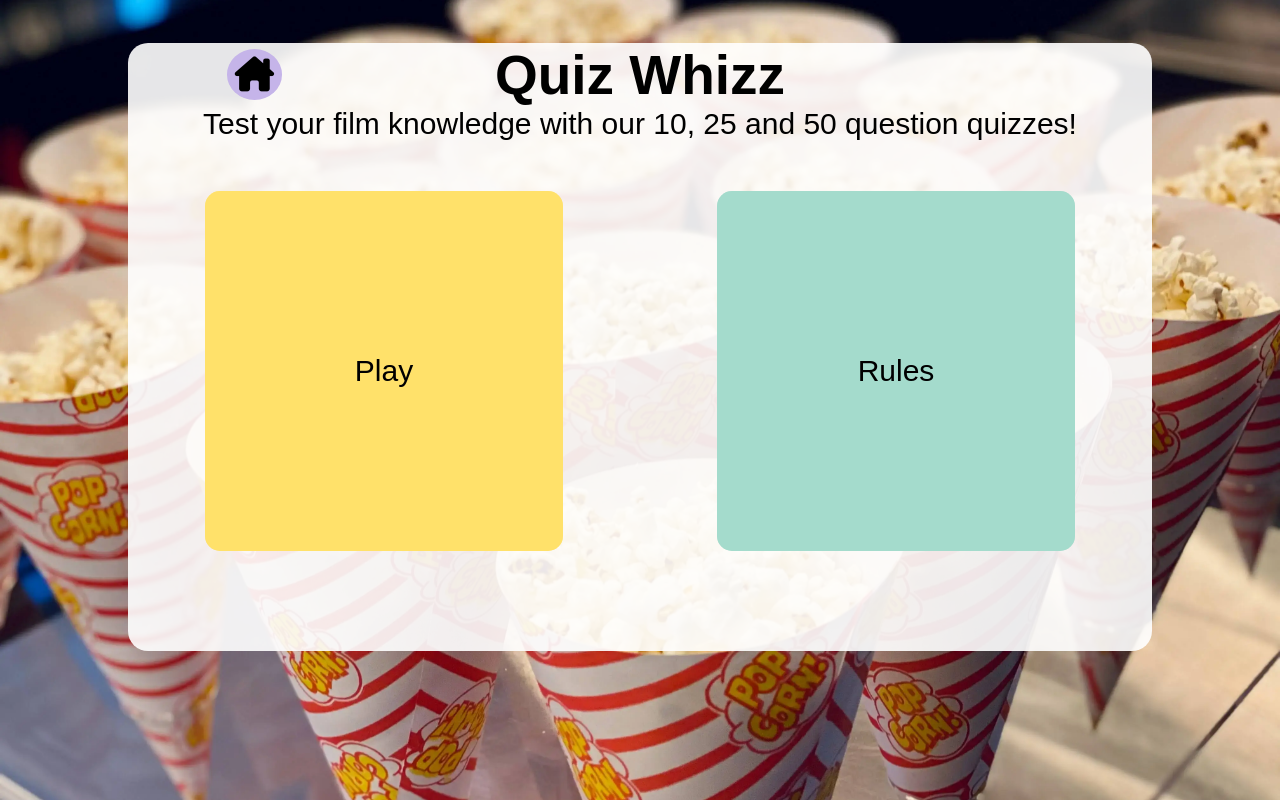
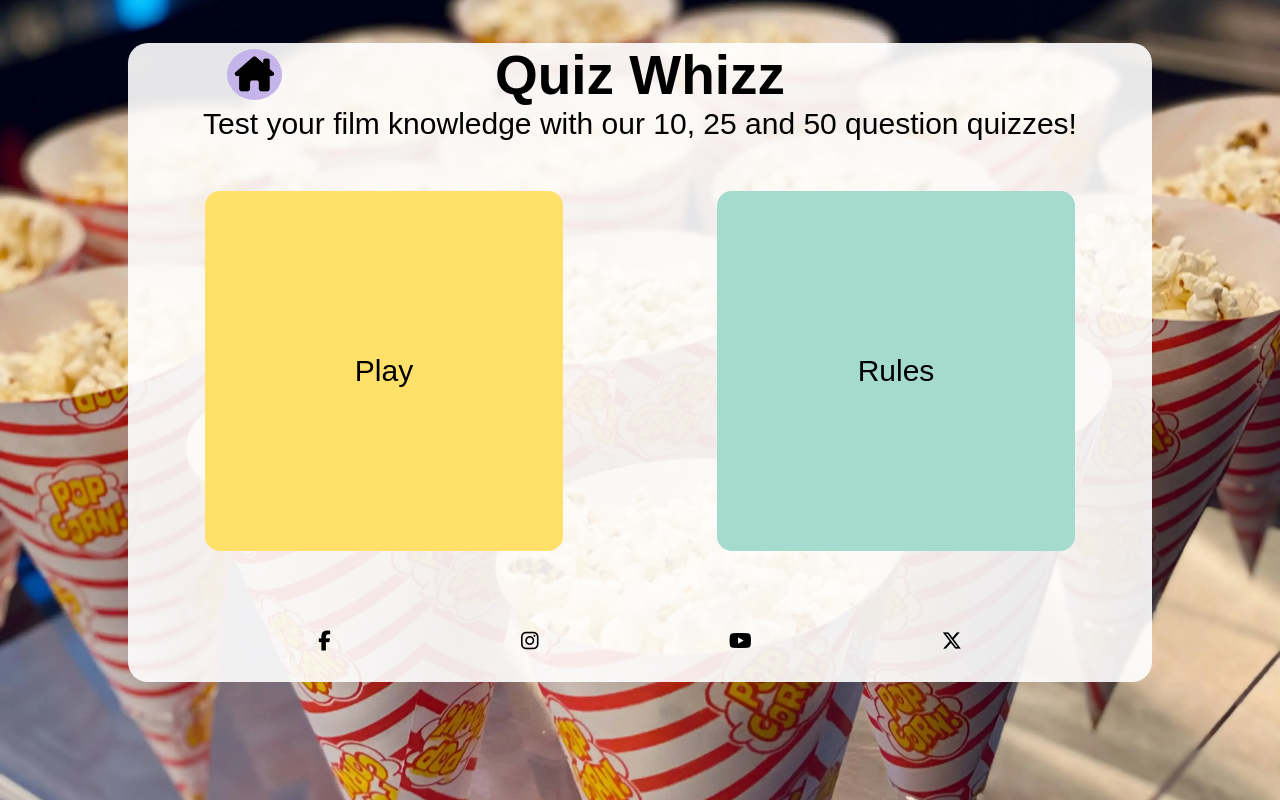
Before and after one commit to lilli-mcnally/quiz-whizz, a plain HTML site: page index.html in a window 1280 px wide. Drawn offline with Linux system fonts and the light colour scheme; a web font is replaced by a local one.

Commit message:
Add social links to footer

```diff
--- a/assets/css/style.css
+++ b/assets/css/style.css
@@ -52,6 +52,26 @@ body {
     text-align: center;
 }
 
+/* ----------------------------------------------------------- Footer */
+
+#footer-ul {
+    list-style-type: none;
+    display: flex;
+    flex-direction: row;
+    justify-content: space-evenly;
+    padding: 0;
+    padding-top: 30px;
+    padding-bottom: 30px;
+    margin: 0;
+
+}
+
+.footer-social {
+    color: #000;
+    font-size: 20px;
+}
+
+
 
 /* ----------------------------------------------------------- Home page */
 
@@ -71,7 +91,6 @@ body {
     background-color: rgb(255, 255, 255, 0.9);
     border-radius: 20px;
     margin-top: 30px;
-    padding-bottom: 50px;
 }
 
 .home-text {
--- a/index.html
+++ b/index.html
@@ -42,6 +42,17 @@
                     </div>
                 </a>
             </div>
+            <ul id="footer-ul">
+                <li><a href="https://www.facebook.com/" target="_blank" id="social-f"><i
+                            class="fa-brands fa-facebook-f footer-social"></i></a></li>
+                <li><a href="https://www.instagram.com/" target="_blank" id="social-i"><i
+                            class="fa-brands fa-instagram footer-social"></i></a></li>
+                <li><a href="https://www.youtube.com/" target="_blank" id="social-y"><i
+                            class="fa-brands fa-youtube footer-social"></i></a></li>
+                <li><a href="https://twitter.com/" target="_blank" id="social-x"><i
+                            class="fa-brands fa-x-twitter footer-social"></i></a>
+                </li>
+            </ul>
         </div>
     </div>
 </body>
```
